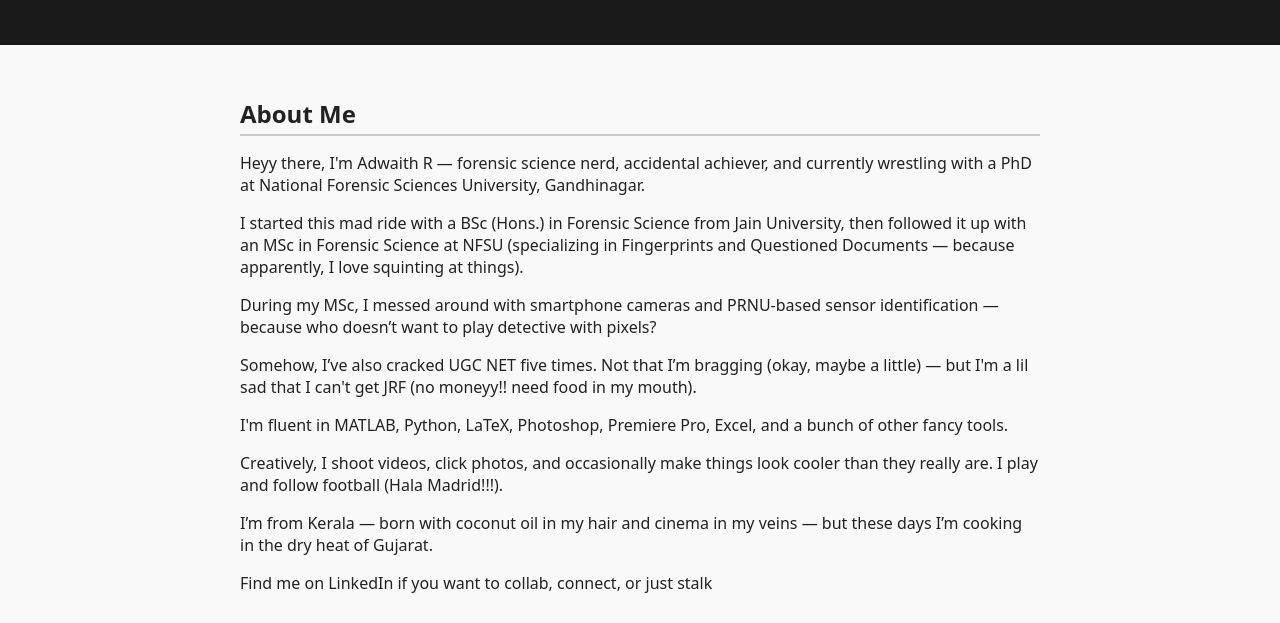
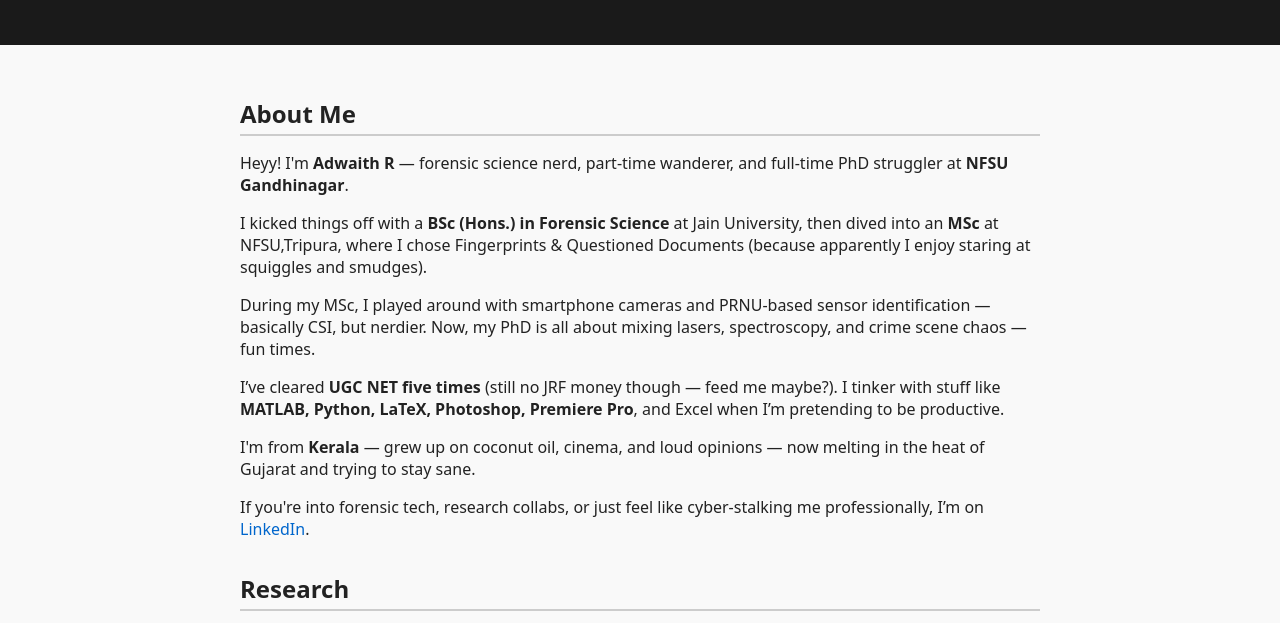
Before and after one commit to adwaithrforensic/portfolio, a plain HTML site: page index.html in a window 1280 px wide. Shown: the part 137-760 px from the top of the page. Drawn offline with Linux system fonts and the light colour scheme.

Commit message:
Update index.html

```diff
--- a/index.html
+++ b/index.html
@@ -54,23 +54,22 @@
 
   <main>
 
- <section>
+<section>
   <h2 class="section-title">About Me</h2>
-  <p>Heyy there, I'm Adwaith R — forensic science nerd, accidental achiever, and currently wrestling with a PhD at National Forensic Sciences University, Gandhinagar.</p>
+  <p>Heyy! I'm <strong>Adwaith R</strong> — forensic science nerd, part-time wanderer, and full-time PhD struggler at <strong>NFSU Gandhinagar</strong>.</p>
 
-  <p>I started this mad ride with a BSc (Hons.) in Forensic Science from Jain University, then followed it up with an MSc in Forensic Science at NFSU (specializing in Fingerprints and Questioned Documents — because apparently, I love squinting at things).</p>
+  <p>I kicked things off with a <strong>BSc (Hons.) in Forensic Science</strong> at Jain University, then dived into an <strong>MSc</strong> at NFSU,Tripura, where I chose Fingerprints & Questioned Documents (because apparently I enjoy staring at squiggles and smudges).</p>
 
-  <p>During my MSc, I messed around with smartphone cameras and PRNU-based sensor identification — because who doesn’t want to play detective with pixels?</p>
+  <p>During my MSc, I played around with smartphone cameras and PRNU-based sensor identification — basically CSI, but nerdier. Now, my PhD is all about mixing lasers, spectroscopy, and crime scene chaos — fun times.</p>
 
-  <p>Somehow, I’ve also cracked UGC NET five times. Not that I’m bragging (okay, maybe a little) — but I'm a lil sad that I can't get JRF (no moneyy!! need food in my mouth).</p>
+  <p>I’ve cleared <strong>UGC NET five times</strong> (still no JRF money though — feed me maybe?). I tinker with stuff like <strong>MATLAB, Python, LaTeX, Photoshop, Premiere Pro</strong>, and Excel when I’m pretending to be productive.</p>
 
-  <p>I'm fluent in MATLAB, Python, LaTeX, Photoshop, Premiere Pro, Excel, and a bunch of other fancy tools.</p>
+  <p>I'm from <strong>Kerala</strong> — grew up on coconut oil, cinema, and loud opinions — now melting in the heat of Gujarat and trying to stay sane.</p>
 
-  <p>Creatively, I shoot videos, click photos, and occasionally make things look cooler than they really are. I play and follow football (Hala Madrid!!!).</p>
+  <p>If you're into forensic tech, research collabs, or just feel like cyber-stalking me professionally, I’m on <a href="https://www.linkedin.com/in/adwaithr" target="_blank">LinkedIn</a>.</p>
+</section>
 
-  <p>I’m from Kerala — born with coconut oil in my hair and cinema in my veins — but these days I’m cooking in the dry heat of Gujarat.</p>
-   <p>Find me on LinkedIn if you want to collab, connect, or just stalk </p>
-</section>
+
 
 
     <section>
```
